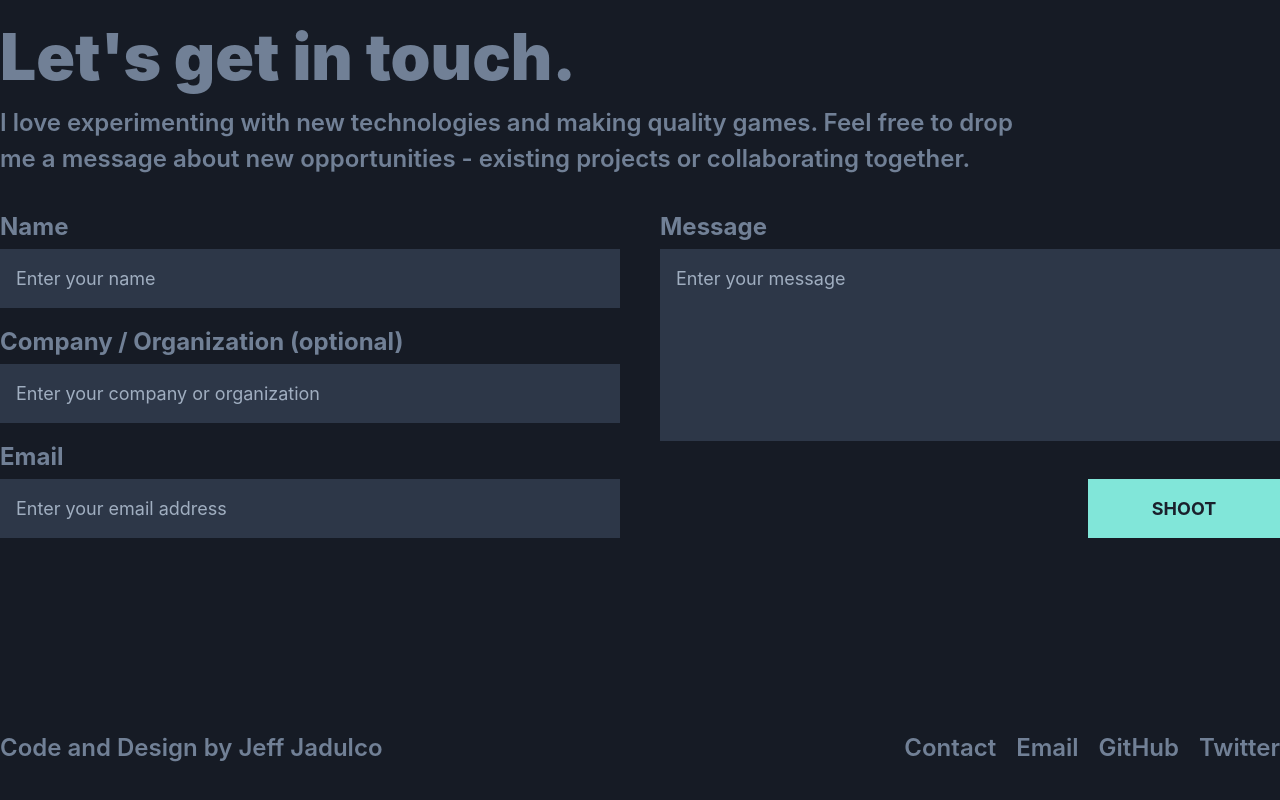
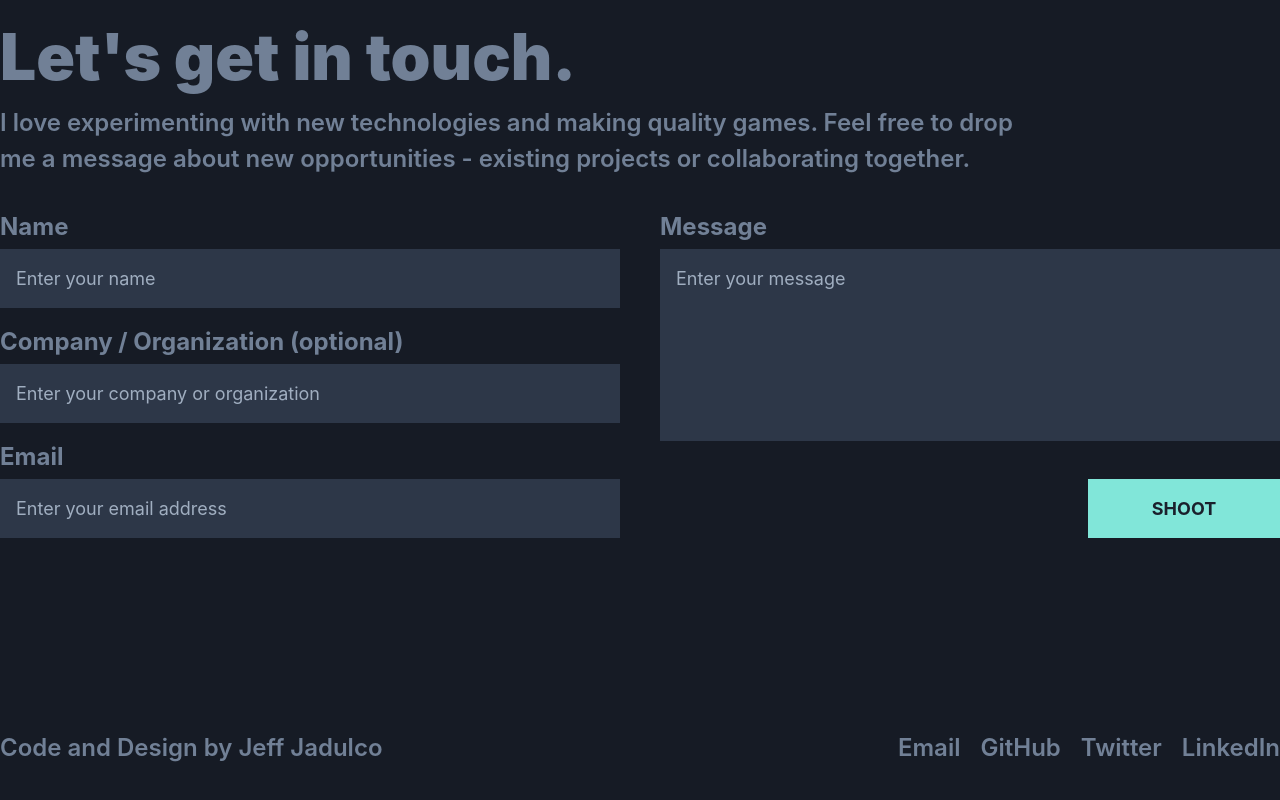
Before and after one commit to jeffjadulco/gamedev.jeffjadulco.com, a Next.js app: page / in a window 1280 px wide. Shown: the part 2251-3051 px from the top of the page. Built offline with nearby package versions, Linux system fonts and the light colour scheme; a web font is replaced by a local one.

Commit message:
Add footer links

```diff
--- a/components/contact.js
+++ b/components/contact.js
@@ -1,7 +1,9 @@
 export const ContactForm = () => {
   return (
     <>
-      <h1 className="text-6xl font-black">Let's get in touch.</h1>
+      <h1 id="contact" className="text-6xl font-black">
+        Let's get in touch.
+      </h1>
       <p className="max-w-screen-lg text-2xl font-semibold">
         I love experimenting with new technologies and making quality games.
         Feel free to drop me a message about new opportunities - existing
--- a/components/footer.js
+++ b/components/footer.js
@@ -1,15 +1,44 @@
-export const Footer = ({ Widget }) => {
+import Link from "next/link";
+
+const FooterLink = ({ children, href }) => {
+  return (
+    <a
+      className="hover:text-teal-300"
+      href={href}
+      target="_blank"
+      rel="noopener noreferrer"
+    >
+      {children}
+    </a>
+  );
+};
+
+export const Footer = ({ Widget, bShowContactButton = true }) => {
   return (
     <div className="relative h-60 pt-24 pb-16 bg-gray-950">
       <div className="container m-auto h-full">
         {Widget && <Widget />}
         <div className="mt-48 flex flex-col-reverse lg:flex-row items-center lg:justify-between font-semibold text-2xl">
-          <span>Code and Design by Jeff Jadulco</span>
+          <span>
+            Code and Design by{" "}
+            <FooterLink href="https://jeffjadulco.com">Jeff Jadulco</FooterLink>
+          </span>
           <div className="flex justify-end space-x-5">
-            <span>Contact</span>
-            <span>Email</span>
-            <span>GitHub</span>
-            <span>Twitter</span>
+            {bShowContactButton && (
+              <Link href="/#contact" scroll={false}>
+                <a className="hover:text-teal-300">Contact</a>
+              </Link>
+            )}
+            <FooterLink href="mailto:hey@jeffjadulco.com">Email</FooterLink>
+            <FooterLink href="https://github.com/jeffjadulco">
+              GitHub
+            </FooterLink>
+            <FooterLink href="https://twitter.com/jeffjadulco">
+              Twitter
+            </FooterLink>
+            <FooterLink href="https://www.linkedin.com/in/jeffjadulco/">
+              LinkedIn
+            </FooterLink>
           </div>
         </div>
       </div>
--- a/components/layout.js
+++ b/components/layout.js
@@ -1,14 +1,17 @@
 import { Footer } from "./footer";
 import { Header } from "./header";
 
-export const Layout = ({ children, FooterComponent }) => {
+export const Layout = ({ children, FooterComponent, bShowContactButton }) => {
   return (
     <div>
       <div className="container m-auto">
         <Header />
         <main className="pb-32">{children}</main>
       </div>
-      <Footer Widget={FooterComponent} />
+      <Footer
+        Widget={FooterComponent}
+        bShowContactButton={bShowContactButton}
+      />
     </div>
   );
 };
--- a/pages/index.js
+++ b/pages/index.js
@@ -9,7 +9,7 @@ export default function Home() {
   return (
     <>
       <Helmet />
-      <Layout FooterComponent={ContactForm}>
+      <Layout FooterComponent={ContactForm} bShowContactButton={false}>
         <h1 className="mb-24 text-5xl font-bold text-teal-300">
           I’m a game developer with 5+ years of experience, specializing in
           multiplayer and online services.
--- a/styles/index.css
+++ b/styles/index.css
@@ -4,7 +4,7 @@
 @tailwind components;
 
 :root {
-  scroll-behavior: auto;
+  scroll-behavior: smooth;
 }
 
 ::-moz-selection {
```
